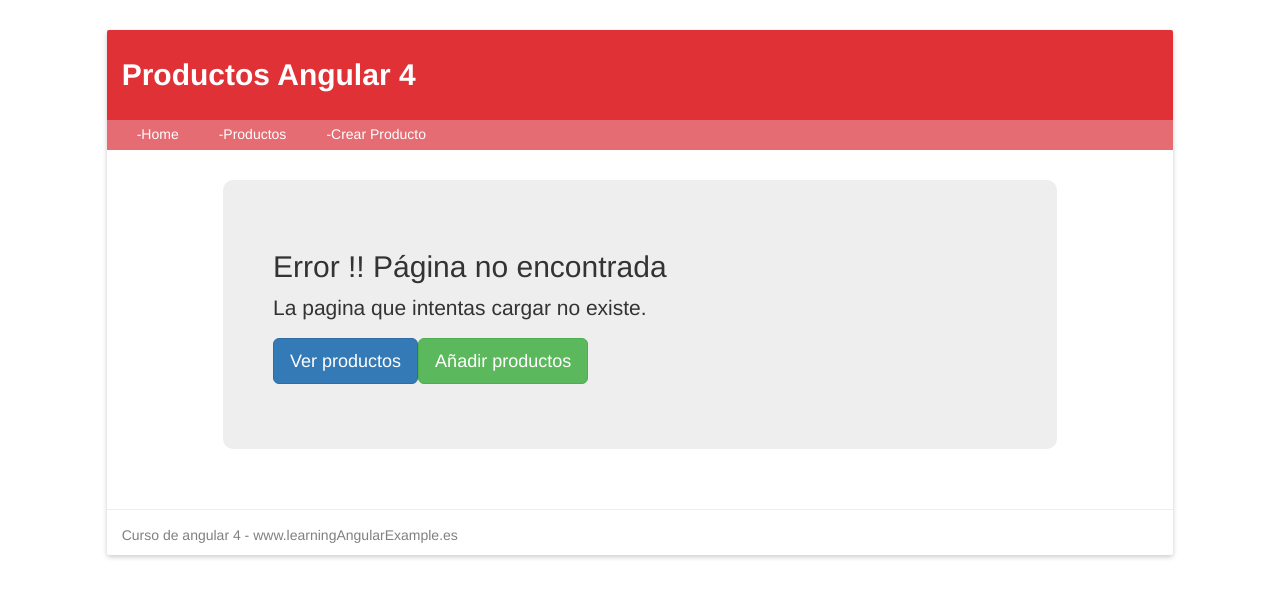
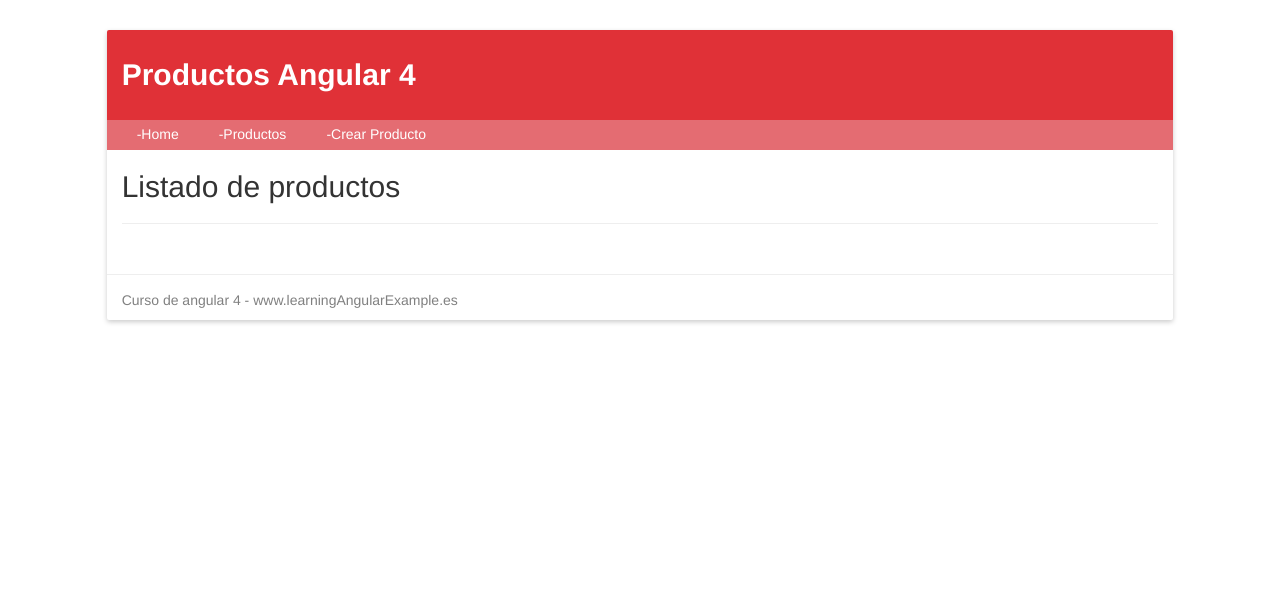
Before and after one commit to mmercy/Init_Angular, an Angular app in the folder curso-angular4-webapp/: page /productos in a window 1280 px wide. Shown: the top 598 px of the page. Built offline with nearby package versions, Linux system fonts and the light colour scheme.

Commit message:
C82 Se agrega seccion de productos (todo lo necesario para ver una pagina con funcionalidad completa)

```diff
--- a/curso-angular4-webapp/src/app/app.component.html
+++ b/curso-angular4-webapp/src/app/app.component.html
@@ -9,7 +9,7 @@
   <nav id="nav" class="col-lg-12">
     <ul>
       <li><a [routerLink]="['/']">-Home</a> </li>
-      <li><a href="#">-Productos</a> </li>
+      <li><a [routerLink]="['/productos']">-Productos</a> </li>
       <li><a href="#">-Crear Producto</a> </li>
     </ul>
   </nav>
--- a/curso-angular4-webapp/src/app/app.module.ts
+++ b/curso-angular4-webapp/src/app/app.module.ts
@@ -10,14 +10,15 @@ import { routing, appRoutingProviders } from './app.routing';
 import { AppComponent } from './app.component';
 import { HomeComponent } from './components/home.component';
 import { ErrorComponent } from './components/error.component';
-
+import { ProductosListComponent } from './components/productos-list.component';
 
 
 @NgModule({
   declarations: [
     AppComponent,
     HomeComponent,
-    ErrorComponent
+    ErrorComponent,
+    ProductosListComponent
   ],
   imports: [
     BrowserModule,
--- a/curso-angular4-webapp/src/app/app.routing.ts
+++ b/curso-angular4-webapp/src/app/app.routing.ts
@@ -1,3 +1,4 @@
+import { ProductosListComponent } from './components/productos-list.component';
 
 import {ModuleWithProviders} from '@angular/core';
 import {Routes, RouterModule } from '@angular/router';
@@ -9,6 +10,7 @@ import { ErrorComponent } from './components/error.component';
 const appRoutes: Routes = [
   {path: '', component: HomeComponent},
   {path: 'home', component: HomeComponent},
+  {path: 'productos', component: ProductosListComponent},
   {path: '**', component: ErrorComponent}
 ];
 
--- /dev/null
+++ b/curso-angular4-webapp/src/app/components/productos-list.component.ts
@@ -0,0 +1,25 @@
+import { Component } from '@angular/core';
+import { Router, ActivatedRoute, Params} from '@angular/router';
+
+
+@Component({
+  selector:'productos-list',
+  templateUrl: '../views/productos-list.html'
+})
+
+export class ProductosListComponent {
+
+  public titulo: string;
+  constructor(
+    private _route: ActivatedRoute,
+    private _router: Router
+  ) {
+    this.titulo = 'Listado de productos';
+  }
+
+
+  ngOnInit(){
+    console.log('productos-list.component.ts cargado!!');
+  }
+
+}
--- /dev/null
+++ b/curso-angular4-webapp/src/app/views/productos-list.html
@@ -0,0 +1,2 @@
+<h2>{{titulo}}</h2>
+<hr>
```
